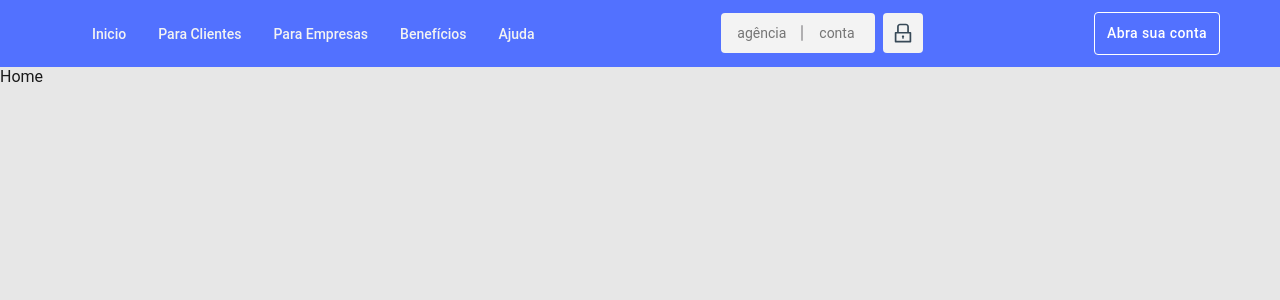
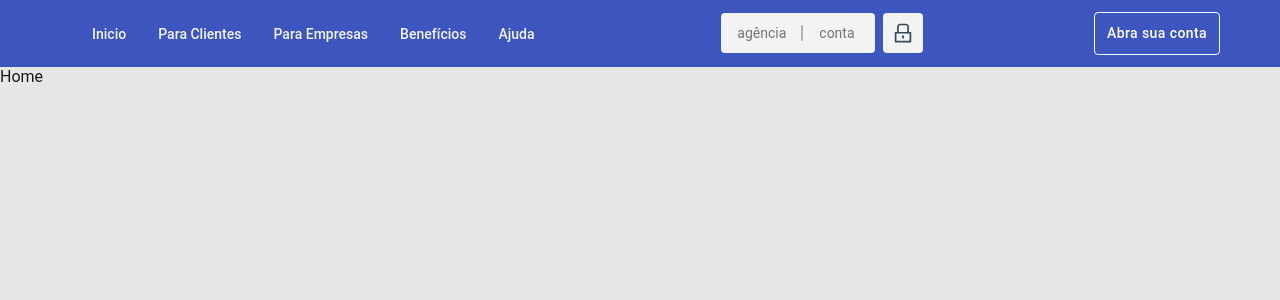
Before and after one commit to Felipe-alv-es/smartphone-store, a React (Create React App) app: page / in a window 1280 px wide. Shown: the top 300 px of the page. Built offline with nearby package versions, Linux system fonts and the light colour scheme.

Commit message:
chore(Navbar): base installations

```diff
--- a/package.json
+++ b/package.json
@@ -4,6 +4,7 @@
   "private": true,
   "dependencies": {
     "@emotion/react": "^11.11.1",
+    "@emotion/styled": "^11.11.0",
     "@mui/material": "^5.14.4",
     "@mui/styled-engine-sc": "^5.12.0",
     "@testing-library/jest-dom": "^5.17.0",
@@ -14,6 +15,7 @@
     "react-icons": "^4.10.1",
     "react-scripts": "5.0.1",
     "styled-components": "^5.3.11",
+    "typescript": "^5.1.6",
     "web-vitals": "^2.1.4"
   },
   "scripts": {
--- a/src/components/Navbar/Navbar.js
+++ b/src/components/Navbar/Navbar.js
@@ -3,13 +3,13 @@ import { Box, Drawer, Icon, Divider, Link } from "@mui/material";
 import {
   getNavbarStyles,
   getDrawerMenuStyle,
-  getImageStyle,
+  // getImageStyle,
   StyledTextField,
   StyledLockButton,
   StyledOutlineButton,
   StyledBurguerButton,
   getMobileContainerStyle,
-  getMobileLogoStyle,
+  // getMobileLogoStyle,
 } from "./Navbar.styles.tsx";
 import {
   AiFillHome,
--- a/src/components/Navbar/Navbar.styles.tsx
+++ b/src/components/Navbar/Navbar.styles.tsx
@@ -14,7 +14,7 @@ export const getNavbarStyles = (): SxProps => ({
   display: "flex",
   width: "100%",
   alignItems: "center",
-  background: "#5271FF",
+  background: "#3D55BF",
   padding: "0 60px 0 60px",
   paddingBottom: "12px",
   paddingTop: "12px",
```
Also changed, not shown: 2 other files (tests, documents, lock files or other folders).
